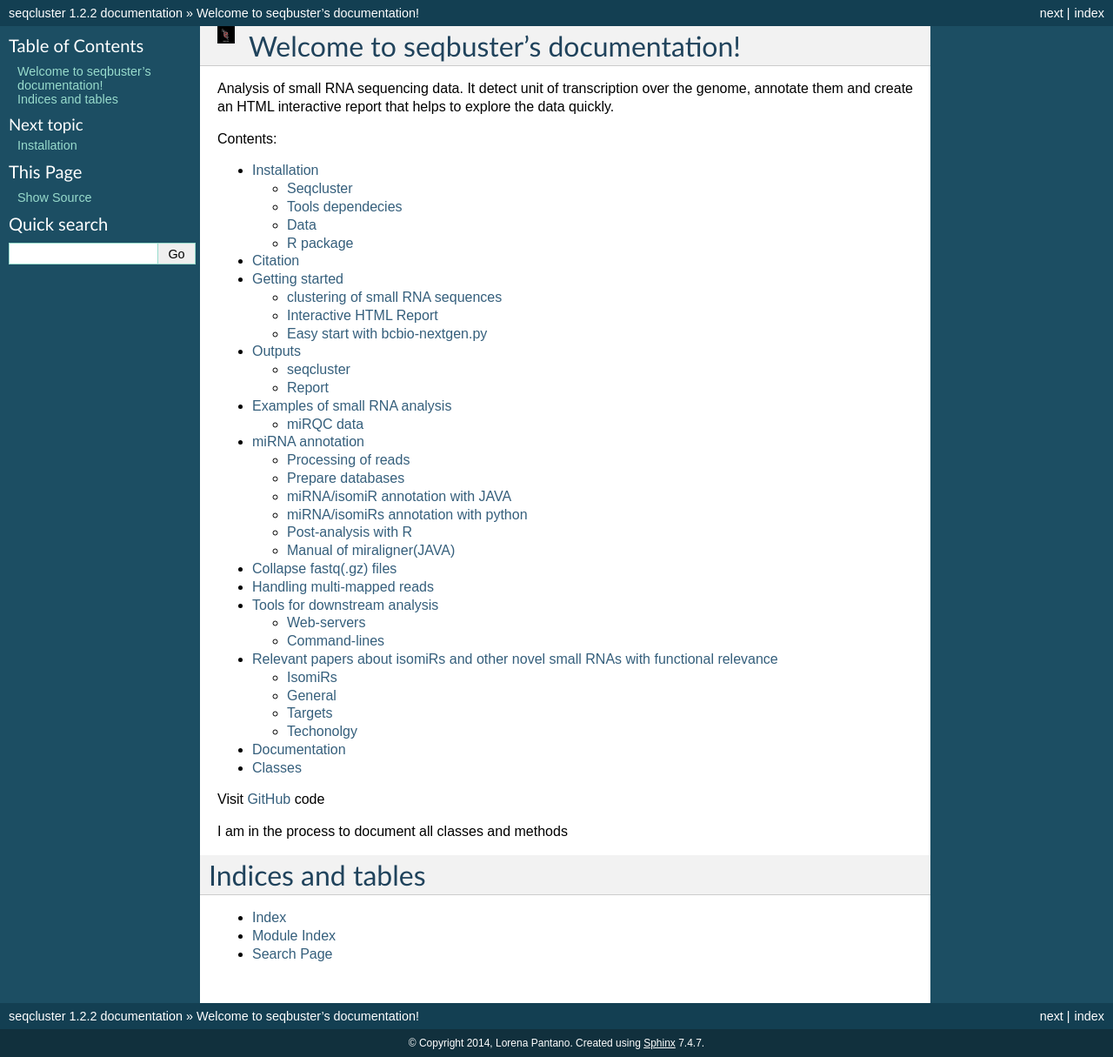
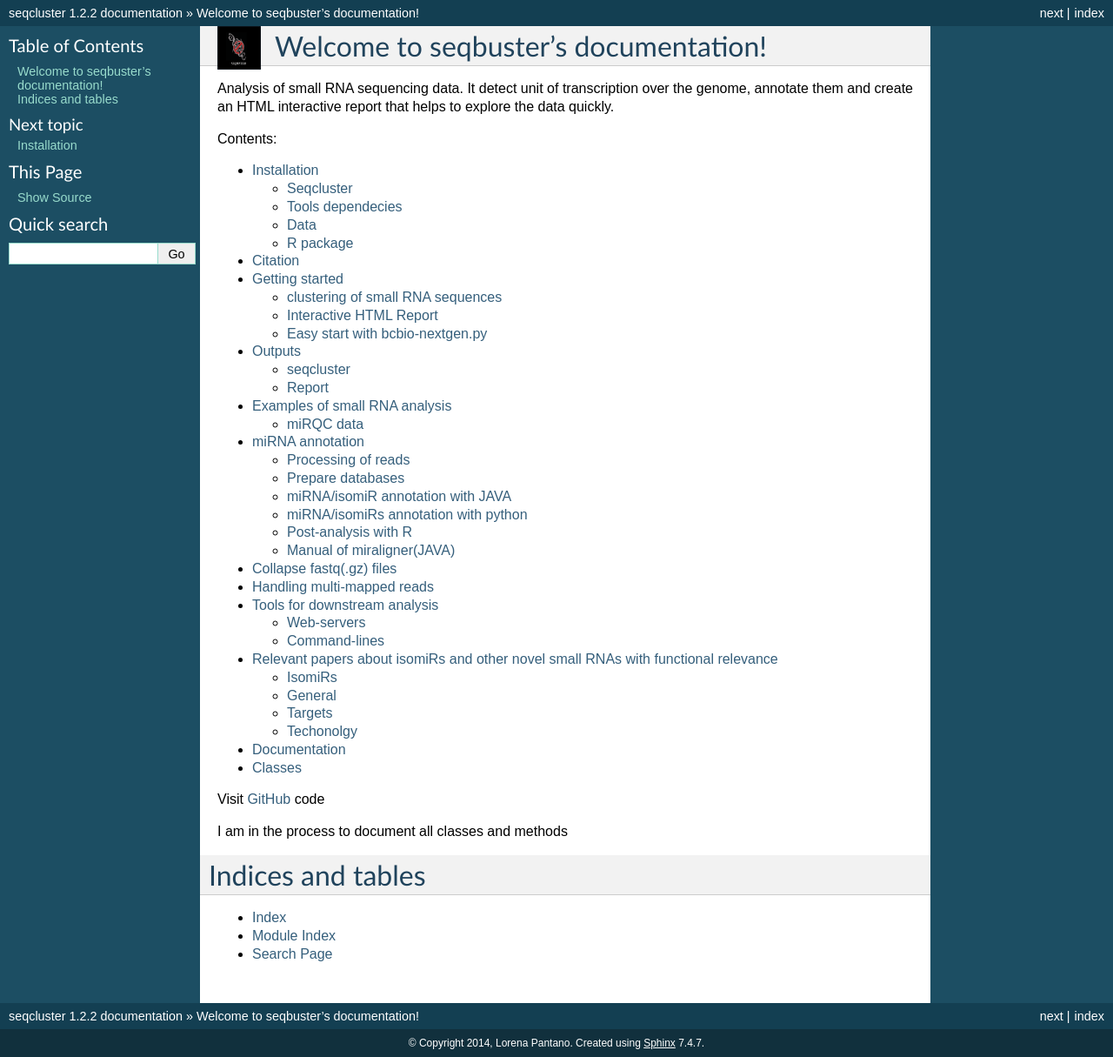
Before and after one commit to lpantano/seqcluster, a Sphinx documentation site: the page built from doc/source/index.rst, in a window 1280 px wide. Shown: the whole page at 87% size. Built offline with Sphinx 7.4.7, drawn with Linux system fonts in a browser that asks for light colours.

Commit message:
Change logo size [ci skip]

```diff
--- a/doc/source/index.rst
+++ b/doc/source/index.rst
@@ -6,8 +6,8 @@
 .. image:: logo.png
    :alt: seqcluster banner
    :align: left
-   :height: 20px
-   :width: 20px
+   :height: 50px
+   :width: 50px
 
 Welcome to seqbuster's documentation!
 =====================================
```
